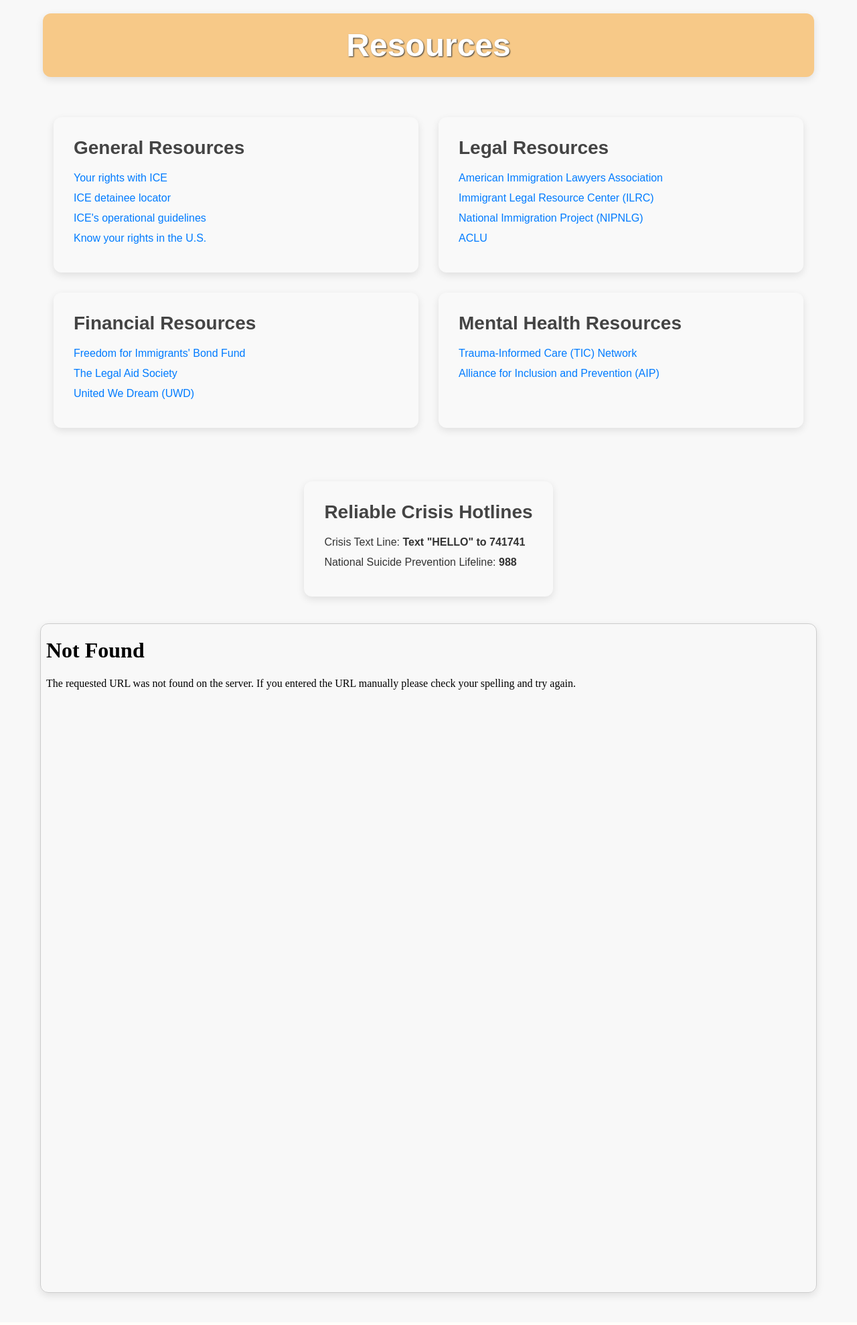
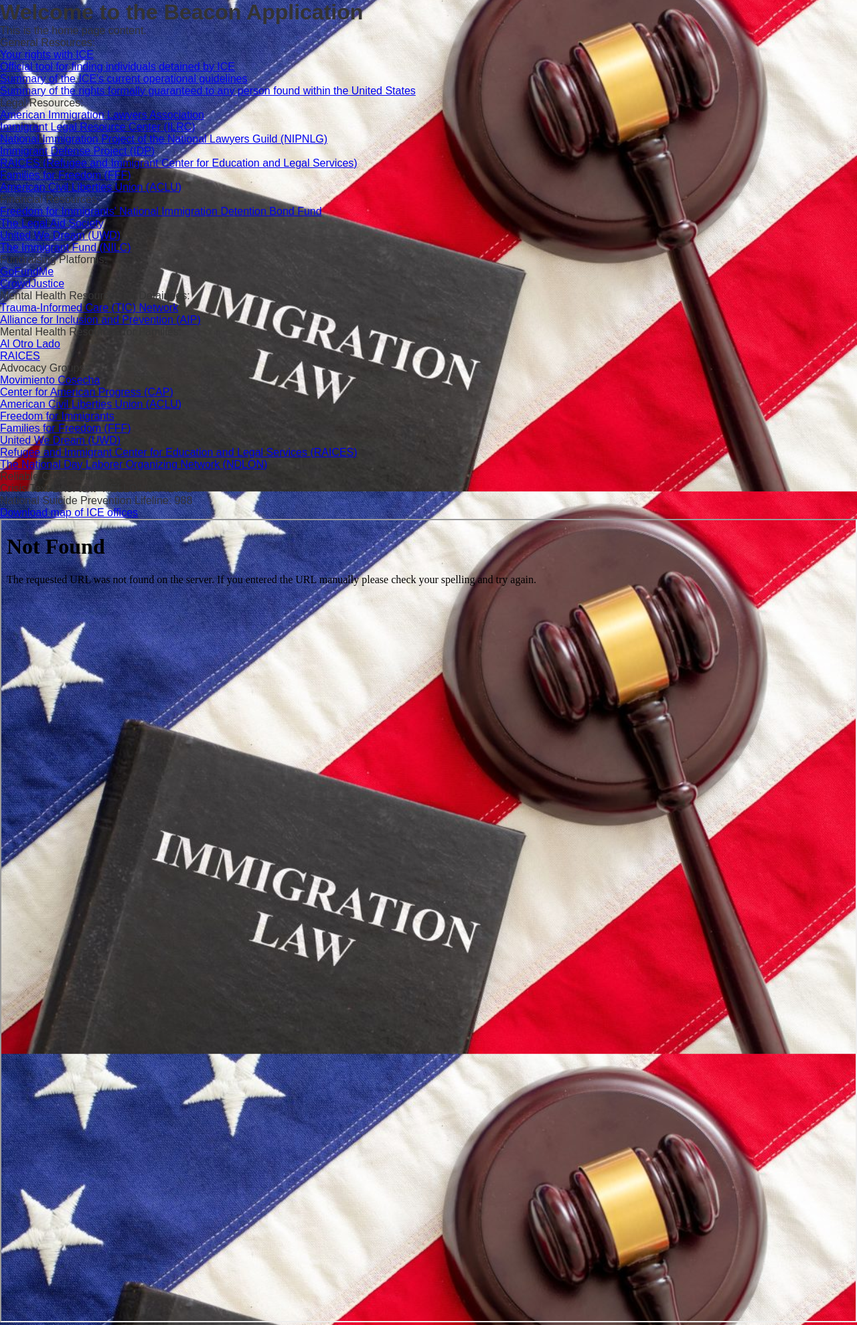
Before and after one commit to calebyhan/solhacks25, a Flask app: page /resources in a window 1280 px wide. Shown: the part 86-2065 px from the top of the page at 67% size. Before the commit the page ends 2025 px from the top, so only its background shows below. Run offline with Flask 3, Linux system fonts and the light colour scheme; parts of the project's set-up code (start-up, migrations or seed data) failed here and were passed over.

Commit message:
background images and formatting changes

```diff
--- a/src/static/styles.css
+++ b/src/static/styles.css
@@ -6,7 +6,8 @@
 }
 
 body {
-  background-color: #f8f8f8;
+  background-color: #ffffff;
+  background-image: "test_image.jpg";
   color: #333;
 }
 
@@ -39,79 +40,20 @@
 }
 
 .title {
+    display: inline-block; /* Box fits the text size */
     background-color: #F7C988;
-    margin: 20px auto;
-    padding: 20px 40px;
+    margin: 20px;
+    padding: 20px 40px; /* Padding around the text */
     font-size: 48px;
     color: white;
     font-weight: bold;
     text-shadow: #333 1px 1px 2px;
     border-radius: 12px;
-    box-shadow: 0 4px 12px rgba(0, 0, 0, 0.1);
-
-    width: 90%;
-    text-align: center;
+    box-shadow: 0 4px 12px rgba(0, 0, 0, 0.1); /* Optional shadow for depth */
 }
 
 
 /* <==================> */
-
-/* home */
-
-.hero-container {
-    background: linear-gradient(to top, rgba(255, 255, 255, 0.28), rgba(255, 220, 107, 0.68));
-    text-align: center;
-    padding: 100px 20px;
-}
-
-.logo-container {
-    margin-bottom: 20px;
-}
-
-.logo {
-    max-width: 300px;
-    height: auto;
-}
-
-/* Text box below logo */
-.text-box {
-    background-color: #FFA424;
-    margin-top: 20px;
-    font-size: 18px;
-    color: white;
-    max-width: 700px;
-    margin: 0 auto;
-    border-radius: 12px;
-    padding: 20px;
-}
-
-/* Three text boxes in a row */
-.info-row {
-    display: flex;
-    justify-content: space-around;
-    margin-top: 40px;
-    padding: 0 20px;
-}
-
-.info-box {
-    background-color: #FFDC6B; /* Adjust background color if needed */
-    padding: 20px;
-    width: 30%;
-    border-radius: 12px;
-    box-shadow: 0 4px 12px rgba(0, 0, 0, 0.1);
-    text-align: center;
-    margin: 10px 0;
-}
-
-.info-box h3 {
-    font-size: 24px;
-    color: #333;
-}
-
-.info-box p {
-    font-size: 16px;
-    color: #555;
-}
 
 /* map */
 
@@ -160,19 +102,21 @@
     min-height: 50vh;
     width: 100%;
     box-sizing: border-box;
+    opacity: 1;
 }
 
 .report-step {
-    background: rgba(255, 220, 107, 0.28);
+    background: rgba(255, 220, 107, 0.9);
     position: absolute;
     left: 50%;
     top: 50%;
     transform: translate(-50%, -50%);
     padding: 30px;
-    box-shadow: 0 4px 10px rgba(0, 0, 0, 0.1);
+    box-shadow: 0 4px 10px rgba(0, 0, 0, 0.8);
     border-radius: 8px;
     text-align: center;
     transition: all 0.5s ease;
+    opacity: 1;
 }
 
 .report-step#step-1,
@@ -190,160 +134,34 @@
 
 .about-container {
     display: grid;
-    grid-template-columns: repeat(2, 1fr);
-    grid-template-rows: repeat(2, auto);
-    gap: 20px;
+    grid-template-columns: repeat(2, 1fr); /* 2 columns */
+    grid-template-rows: repeat(2, auto);  /* 2 rows */
+    gap: 20px; /* Space between grid items */
     margin: 0 auto;
     padding: 20px;
-    max-width: 1200px;
+    max-width: 1200px; /* Limit the grid width */
+    opacity: 1;
 }
 
+/* Consistent content styling */
 .about-content {
+
     padding: 20px;
-    box-shadow: 0 4px 10px rgba(0, 0, 0, 0.1);
+    box-shadow: 0 4px 10px rgba(0, 0, 0, 0.9);
     border-radius: 8px;
     text-align: center;
+
 }
 
+/* Alternate background colors */
 .about-1 {
-    background: rgba(255, 220, 107, 0.28);
+
+    background: rgba(255, 220, 107, 0.9);
+
 }
 
 .about-2 {
-    background: rgba(247, 201, 136, 0.28);
+
+    background: rgba(247, 201, 136, 0.9);
+
 }
-
-/* rights */
-
-.rights-text {
-    text-align: center;
-    font-size: 14px;
-    color: #333;
-    margin-top: 20px;
-    padding: 10px;
-    background: rgba(255, 220, 107, 0.28);
-    width: 80%;
-    margin: 0 auto;
-    border-radius: 8px;
-    box-shadow: 0 4px 10px rgba(0, 0, 0, 0.1);
-    font-size: 32px;
-}
-
-.rights-container {
-    display: flex;
-    justify-content: space-between;
-    align-items: stretch;
-    flex-wrap: wrap;
-    gap: 20px;
-    padding: 20px;
-}
-
-.rights-item {
-    flex: 1;
-    min-width: 250px;
-    padding: 20px;
-    box-shadow: 0 4px 10px rgba(0, 0, 0, 0.1);
-    border-radius: 8px;
-    text-align: center;
-}
-
-.rights1 {
-    background: #FFA424;
-}
-
-.rights2 {
-    background: #F7C988;
-}
-
-
-/* resource */
-
-/* Main Container */
-.resource-container {
-    display: grid;
-    grid-template-columns: repeat(auto-fit, minmax(400px, 1fr));
-    gap: 30px;
-    padding: 40px;
-    max-width: 1200px;
-    margin: 0 auto;
-}
-
-/* Section Styling */
-.resource-section {
-    background: #f9f9f9;
-    border-radius: 12px;
-    padding: 30px;
-    box-shadow: 0 4px 12px rgba(0, 0, 0, 0.1);
-    transition: transform 0.3s;
-}
-
-.resource-section:hover {
-    transform: translateY(-5px);
-}
-
-.resource-section h2 {
-    font-size: 28px;
-    color: #444;
-    margin-bottom: 20px;
-}
-
-.resource-section ul {
-    list-style: none;
-    padding: 0;
-}
-
-.resource-section ul li {
-    margin-bottom: 12px;
-}
-
-.resource-section a {
-    color: #007BFF;
-    text-decoration: none;
-    transition: color 0.3s;
-}
-
-.resource-section a:hover {
-    color: #0056b3;
-    text-decoration: underline;
-}
-
-/* Centered Section for Crisis Hotlines + PDF */
-.centered-section {
-    display: flex;
-    flex-direction: column;
-    align-items: center;
-    padding: 40px 20px;
-    margin: 0 auto;
-    max-width: 1200px;
-}
-
-/* PDF Container */
-.pdf-container {
-    text-align: center;
-    margin-top: 20px;
-    width: 100%;
-}
-
-.pdf-container a {
-    display: inline-block;
-    padding: 12px 24px;
-    background: #007BFF;
-    color: white;
-    text-decoration: none;
-    border-radius: 8px;
-    box-shadow: 0 4px 12px rgba(0, 0, 0, 0.1);
-    transition: background 0.3s;
-}
-
-.pdf-container a:hover {
-    background: #0056b3;
-}
-
-.pdf-container iframe {
-    width: 100%;
-    height: 1000px;
-    border: 1px solid #ccc;
-    margin-top: 20px;
-    border-radius: 12px;
-    box-shadow: 0 4px 12px rgba(0, 0, 0, 0.1);
-}
--- a/src/templates/base.html
+++ b/src/templates/base.html
@@ -4,6 +4,20 @@
     <meta charset="UTF-8">
     <meta name="viewport" content="width=device-width, initial-scale=1.0">
     <title>{% block title %}<li><a href="{{ url_for('index') }}">Beacon</a></li>{% endblock %}</title>
+    <style>
+        :root {
+            --background-image: url("{{ url_for('static', filename='images/home_image.jpg') }}"); /* Default image */
+        }
+        body {
+            background-image: var(--background-image);
+            background-size: cover;
+            background-position: center;
+            margin: 0;
+            padding: 0;
+            height: 100vh;
+            margin: 0;
+        }
+    </style>
     <link rel="stylesheet" href="{{ url_for('static', filename='styles.css') }}">
     {% block additional_requirements %}{% endblock %}
 </head>
--- a/src/templates/resources.html
+++ b/src/templates/resources.html
@@ -3,68 +3,64 @@
 {% block title %}Resource Page{% endblock %}
 
 {% block content %}
-<div class="title">
-    <p>Resources</p>
-</div>
+<head>
+    <style>
+        /* Override the default background image on this page */
+        :root {
+            --background-image: url("{{ url_for('static', filename='images/resources_image.jpg') }}");
+        }
+    </style>
+</head>
 
-<div class="resource-container">
-
-    <!-- General Resources -->
-    <div class="resource-section">
-        <h2>General Resources</h2>
-        <ul>
+    <h1>Welcome to the Beacon Application</h1>
+    <p>This is the home page content.</p>
+    <ul>General Resources:
         <li><a href="https://www.immigrantdefenseproject.org/know-your-rights-with-ice/">Your rights with ICE</a></li>
-            <li><a href="https://locator.ice.gov/odls/#/search">ICE detainee locator</a></li>
-            <li><a href="https://cis.org/Jacobs/History-Sensitive-Areas-Policies-and-What-Place-Now">ICE's operational guidelines</a></li>
-            <li><a href="https://immigrantjustice.org/know-your-rights/ice-encounter">Know your rights in the U.S.</a></li>
+        <li><a href="https://locator.ice.gov/odls/#/search">Official tool for finding individuals detained by ICE</a></li>
+        <li><a href="https://cis.org/Jacobs/History-Sensitive-Areas-Policies-and-What-Place-Now">Summary of the ICE's current operational guidelines</a></li>
+        <li><a href="https://immigrantjustice.org/know-your-rights/ice-encounter">Summary of the rights formally guaranteed to any person found within the United States</a></a></li>
     </ul>
-    </div>
-
-    <!-- Legal Resources -->
-    <div class="resource-section">
-        <h2>Legal Resources</h2>
-        <ul>
+    <ul>Legal Resources:
         <li><a href="https://www.aila.org/">American Immigration Lawyers Association</a></li>
         <li><a href="https://www.ilrc.org/">Immigrant Legal Resource Center (ILRC)</a></li>
-            <li><a href="https://nipnlg.org/">National Immigration Project (NIPNLG)</a></li>
-            <li><a href="https://www.aclu.org/issues/immigrants-rights">ACLU</a></li>
+        <li><a href="https://nipnlg.org/">National Immigration Project of the National Lawyers Guild (NIPNLG)</a></li>
+        <li><a href="https://www.immigrantdefenseproject.org/">Immigrant Defense Project (IDP)</a></li>
+        <li><a href="https://www.raicestexas.org/">RAICES (Refugee and Immigrant Center for Education and Legal Services)</a></li>
+        <li><a href="https://familiesforfreedom.org/">Families for Freedom (FFF)</a></li>
+        <li><a href="https://www.aclu.org/issues/immigrants-rights">American Civil Liberties Union (ACLU)</a></li>
     </ul>
-    </div>
-
-    <!-- Financial Resources -->
-    <div class="resource-section">
-        <h2>Financial Resources</h2>
-        <ul>
-            <li><a href="https://www.freedomforimmigrants.org/national-bond-fund">Freedom for Immigrants' Bond Fund</a></li>
+    <ul>Financial Resources:
+        <li><a href="https://www.freedomforimmigrants.org/national-bond-fund">Freedom for Immigrants' National Immigration Detention Bond Fund</a></li>
         <li><a href="https://legalaidnyc.org/">The Legal Aid Society</a></li>
         <li><a href="https://unitedwedream.org/">United We Dream (UWD)</a></li>
+        <li><a href="https://www.nilc.org/">The Immigrant Fund (NILC)</a></li>
     </ul>
-    </div>
-
-    <!-- Mental Health Resources -->
-    <div class="resource-section">
-        <h2>Mental Health Resources</h2>
-        <ul>
+    <ul>Fundraising Platforms:
+        <li><a href="https://www.gofundme.com/">GoFundMe</a></li>
+        <li><a href="https://www.crowdjustice.com/">CrowdJustice</a></li>
+    </ul>
+    <ul>Mental Health Resources for Detainees:
         <li><a href="https://ticnutah.org/">Trauma-Informed Care (TIC) Network</a></li>
         <li><a href="https://aipinc.org/our-work/community-based-mental-health/refugee-and-immigrant-trauma/">Alliance for Inclusion and Prevention (AIP)</a></li>
     </ul>
-    </div>
-</div>
-
-<!-- Centered Crisis Hotlines + PDF -->
-<div class="centered-section">
-    <div class="resource-section">
-        <h2>Reliable Crisis Hotlines</h2>
-        <ul>
-            <li>Crisis Text Line: <strong>Text "HELLO" to 741741</strong></li>
-            <li>National Suicide Prevention Lifeline: <strong>988</strong></li>
+    <ul>Mental Health Resources for Families:
+        <li><a href="https://alotrolado.org/">Al Otro Lado</a></li>
+        <li><a href="https://www.raicestexas.org/social">RAICES</a></li>
     </ul>
-    </div>
-
-    <!-- PDF download and display -->
-    <div class="pdf-container">
-        <iframe src="{{ url_for('static', filename='images/eroFieldOffices.pdf') }}" alt="ICE offices map"></iframe>
-    </div>
-</div>
-
+    <ul>Advocacy Groups:
+        <li><a href="https://www.lahuelga.com/">Movimiento Cosecha</a></li>
+        <li><a href="https://www.americanprogress.org/">Center for American Progress (CAP)</a></li>
+        <li><a href="https://www.aclu.org/">American Civil Liberties Union (ACLU)</a></li>
+        <li><a href="https://www.freedomforimmigrants.org/">Freedom for Immigrants</a></li>
+        <li><a href="https://familiesforfreedom.org/">Families for Freedom (FFF)</a></li>
+        <li><a href="https://unitedwedream.org/">United We Dream (UWD)</a></li>
+        <li><a href="https://www.raicestexas.org/">Refugee and Immigrant Center for Education and Legal Services (RAICES)</a></li>
+        <li><a href="https://ndlon.org/">The National Day Laborer Organizing Network (NDLON)</a></li>
+    </ul>
+    <ul>Reliable Crisis Hotlines:
+        <li><a>Crisis Text Line: text "HELLO" to 741741</a></li>
+        <li><a>National Suicide Prevention Lifeline: 988</a></li>
+    </ul>
+    <a href="{{ url_for('static', filename='images/eroFieldOffices.pdf') }}" download>Download map of ICE offices</a>
+    <iframe src="{{ url_for('static', filename='images/eroFieldOffices.pdf') }}" alt="test" style="width: 100%; height: 1200px;"></iframe>
 {% endblock %}
```
Also changed, not shown: src/templates/about.html (+9 -0 lines), src/static/images/home_image.jpg (added), src/static/images/resources_image.jpg (added), src/static/images/test_image.jpg (added), 1 other file. Lines whose indentation alone changed are shown as unchanged.
